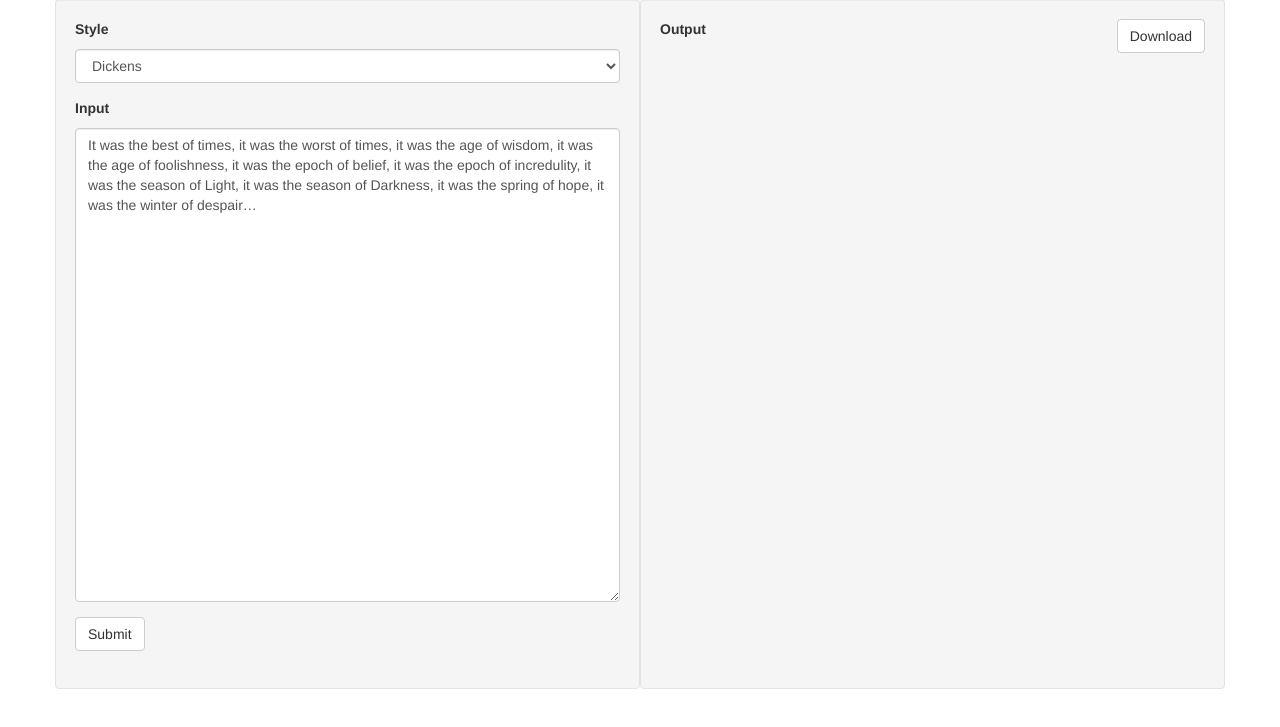
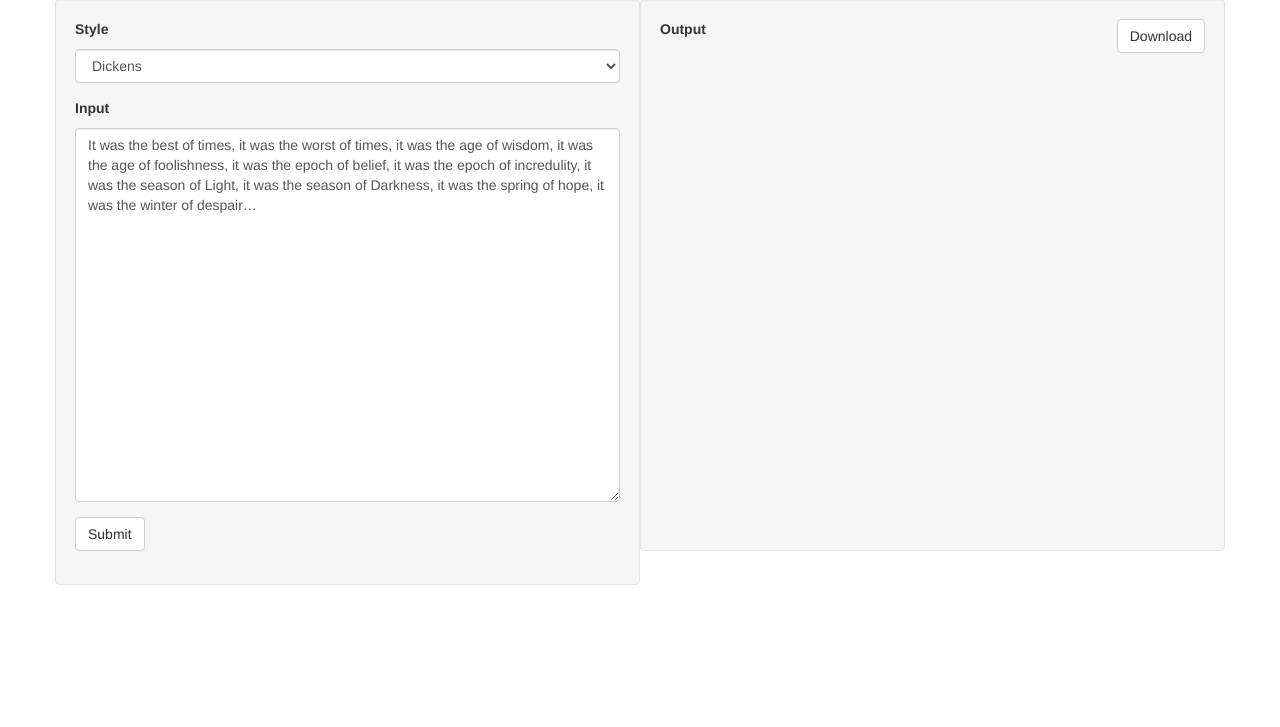
Before and after one commit to alexgerstein/hemingway-web, a Flask app: page / in a window 1280 px wide. Shown: the part 73-800 px from the top of the page. Run offline with Flask 2, Linux system fonts and the light colour scheme; some libraries are stand-ins or nearby versions.

Commit message:
Make it fit a 13-inch laptop.

```diff
--- a/app/static/css/default.css
+++ b/app/static/css/default.css
@@ -3,7 +3,7 @@
 }
 
 .well {
-	min-height: 690px;
+	min-height: 552px;
 }
 
 /**
--- a/app/templates/index.html
+++ b/app/templates/index.html
@@ -7,7 +7,7 @@
 		<div class="well col-md-6">
 			{% call macros.render_ajax_form(form, 'input-form', 'translate()') %}
                 {{ macros.render_field(form.style, type='select') }}
-                {{ macros.render_field(form.input_text, placeholder='Enter Text', type='textarea', rows=23, cols=50) }}
+                {{ macros.render_field(form.input_text, placeholder='Enter Text', type='textarea', rows=18, cols=50) }}
             {% endcall %}
 		</div>
 		<div class="well col-md-6">
```
